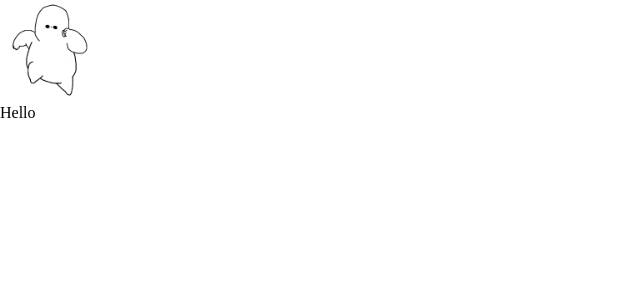
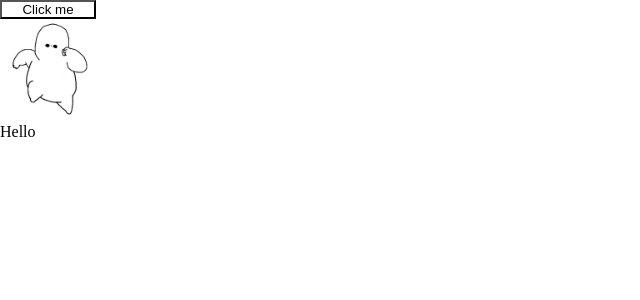
Before and after one commit to jvondzerza/infinite, a React (Create React App) app: page / in a window 1280 px wide. Shown: the top 300 px of the page, without its empty margins (0-640 px from the left). Built offline with nearby package versions, Linux system fonts and the light colour scheme.

Commit message:
modified button code

```diff
--- a/src/components/_index.scss
+++ b/src/components/_index.scss
@@ -1 +1,2 @@
 @forward '../components/articles';
+@forward "buttons/RickRoll/Button";
--- /dev/null
+++ b/src/components/buttons/RickRoll/Button.js
@@ -0,0 +1,13 @@
+function linkTo(url = 'https://en.wikipedia.org/wiki/Rickrolling') {
+    window.open(url, '_blank');
+}
+
+const Button = (props) => {
+    return (
+        <button className={'button'} id={props.id} onClick={() => linkTo()}>
+            Click me
+        </button>
+    )
+}
+
+export default Button
--- /dev/null
+++ b/src/components/buttons/RickRoll/_Button.scss
@@ -0,0 +1,6 @@
+button {
+
+  background-color: white;
+  width: 6rem;
+  color: black;
+}
--- a/src/style/style.css
+++ b/src/style/style.css
@@ -8,4 +8,10 @@ article img {
   width: 100px;
 }
 
+button {
+  background-color: white;
+  width: 6rem;
+  color: black;
+}
+
 /*# sourceMappingURL=style.css.map */
--- a/src/views/HomePage/HomePage.js
+++ b/src/views/HomePage/HomePage.js
@@ -1,5 +1,6 @@
 import { Article } from "../../components";
 import img from '../../assets/standing.gif';
+import Button from "../../components/buttons/RickRoll/Button"
 import ReactDOM from "react-dom";
 import React from "react";
 
@@ -9,6 +10,7 @@ function HomePage(props) {
     return (
         <section className="home">
 
+            <Button />
             <Article src={img} />
         </section>
     )
```
Also changed, not shown: 1 other file (tests, documents, lock files or other folders).
